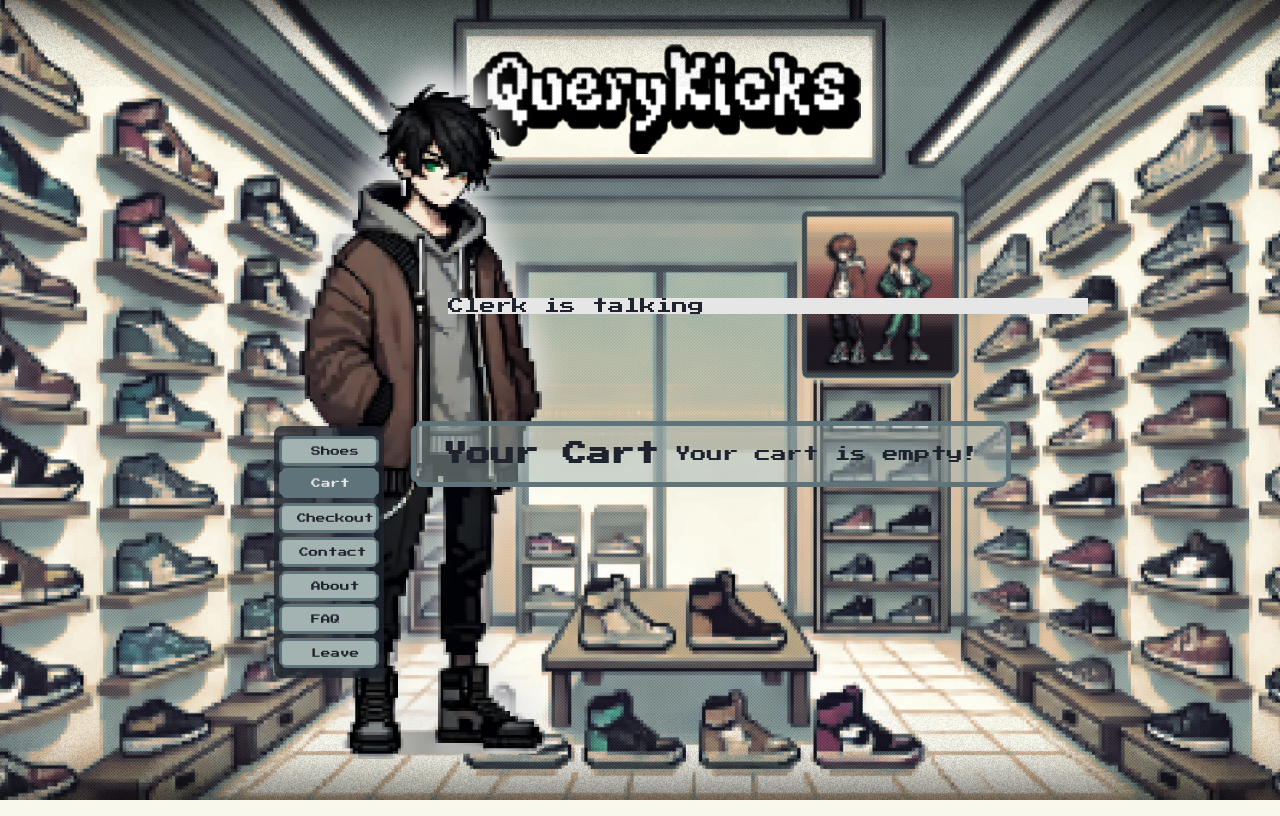
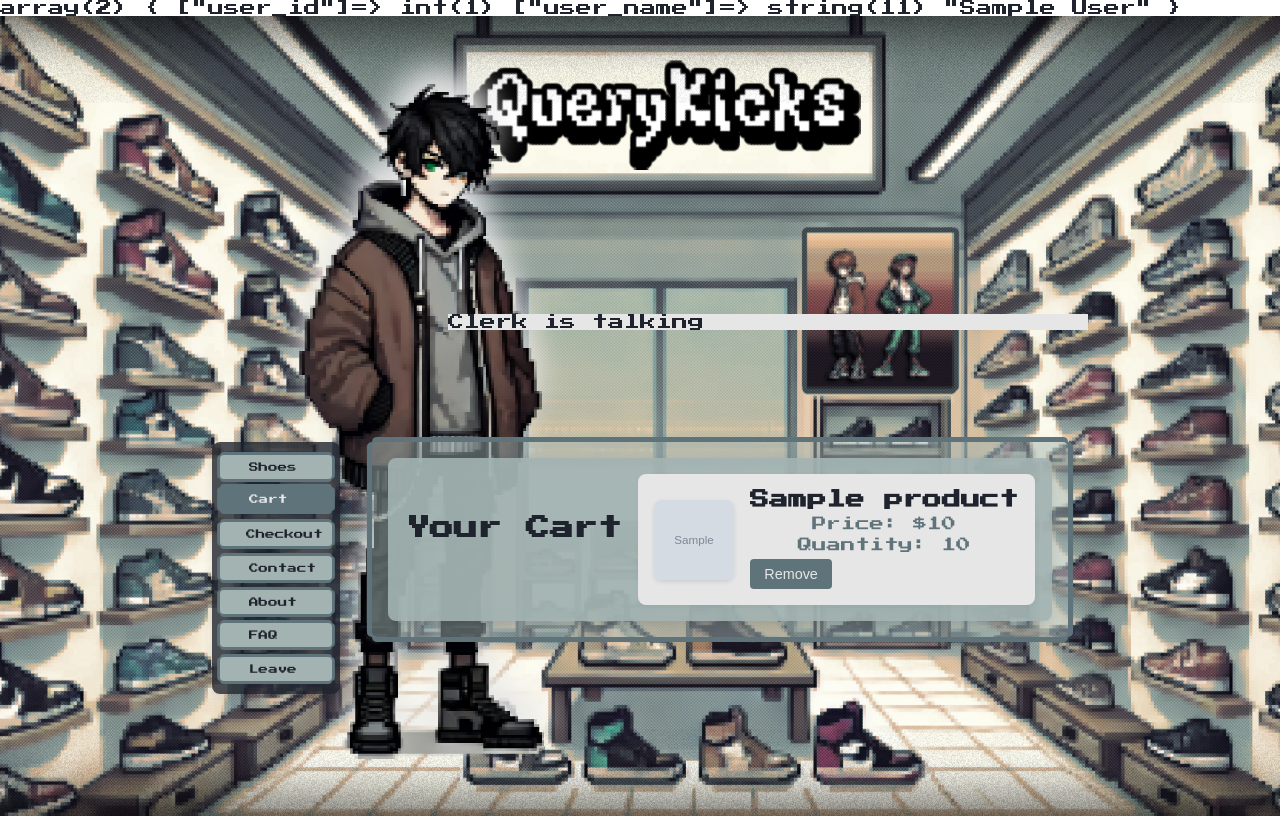
Before and after one commit to henrythedeveloper/QueryKicks, a PHP site: page / in a window 1280 px wide, after a click on "Cart". Run offline with PHP 8.4, Linux system fonts and the light colour scheme; the visitor is signed in with stand-in values (Sample User, id 1); tables that the repository leaves empty or names only in its code hold one stand-in row (values such as "Sample post"); grey boxes marked "Sample" are stand-in pictures.

Commit message:
add cart functionality with layout integration, enhance cart display styles, and update session handling

```diff
--- a/controllers/StoreController.php
+++ b/controllers/StoreController.php
@@ -1,13 +1,27 @@
 <?php
 require_once 'models/ProductModel.php';
+require_once 'models/CartModel.php';
 
 class StoreController {
+    private $productModel;
+    private $cartModel;
+
+    public function __construct() {
+        $this->productModel = new ProductModel();
+        $this->cartModel = new CartModel();
+    }
+
     public function index() {
-        // Fetch products from the ProductModel
-        $productModel = new ProductModel();
-        $products = $productModel->getProducts();
+        // Fetch products
+        $products = $this->productModel->getProducts();
 
-        // Load the main store view
+        // Get cart items if user is logged in
+        $cartItems = [];
+        if (isset($_SESSION['user_id'])) {
+            $cartItems = $this->cartModel->getCartItems($_SESSION['user_id']);
+        }
+
+        // Load the main store view with both products and cart data
         require 'views/store/main.php';
     }
 }
--- a/models/CartModel.php
+++ b/models/CartModel.php
@@ -7,13 +7,16 @@ class CartModel {
     }
 
     public function addItemToCart($userId, $productId) {
-        // Check if a cart exists for the user
-        $stmt = $this->db->prepare("SELECT id FROM carts WHERE user_id = :user_id");
+        try {
+            $this->db->beginTransaction();
+
+            // First, get or create cart
+            $stmt = $this->db->prepare("SELECT id FROM carts WHERE user_id = :user_id LIMIT 1");
             $stmt->execute(['user_id' => $userId]);
             $cart = $stmt->fetch(PDO::FETCH_ASSOC);
 
             if (!$cart) {
-            // Create a new cart for the user
+                // Create a new cart
                 $stmt = $this->db->prepare("INSERT INTO carts (user_id) VALUES (:user_id)");
                 $stmt->execute(['user_id' => $userId]);
                 $cartId = $this->db->lastInsertId();
@@ -21,19 +24,46 @@ class CartModel {
                 $cartId = $cart['id'];
             }
 
-        // Check if the product is already in the cart
-        $stmt = $this->db->prepare("SELECT id FROM cart_items WHERE cart_id = :cart_id AND product_id = :product_id");
-        $stmt->execute(['cart_id' => $cartId, 'product_id' => $productId]);
-        $item = $stmt->fetch(PDO::FETCH_ASSOC);
+            // Check if product already exists in cart
+            $stmt = $this->db->prepare("
+                SELECT id, quantity
+                FROM cart_items
+                WHERE cart_id = :cart_id
+                AND product_id = :product_id
+                LIMIT 1
+            ");
+            $stmt->execute([
+                'cart_id' => $cartId,
+                'product_id' => $productId
+            ]);
+            $existingItem = $stmt->fetch(PDO::FETCH_ASSOC);
 
-        if ($item) {
-            // Update the quantity if the product already exists
-            $stmt = $this->db->prepare("UPDATE cart_items SET quantity = quantity + 1 WHERE id = :id");
-            $stmt->execute(['id' => $item['id']]);
+            if ($existingItem) {
+                // Update existing item quantity
+                $stmt = $this->db->prepare("
+                    UPDATE cart_items
+                    SET quantity = quantity + 1
+                    WHERE id = :id
+                ");
+                $stmt->execute(['id' => $existingItem['id']]);
             } else {
-            // Add the product to the cart
-            $stmt = $this->db->prepare("INSERT INTO cart_items (cart_id, product_id, quantity) VALUES (:cart_id, :product_id, 1)");
-            $stmt->execute(['cart_id' => $cartId, 'product_id' => $productId]);
+                // Add new item
+                $stmt = $this->db->prepare("
+                    INSERT INTO cart_items (cart_id, product_id, quantity)
+                    VALUES (:cart_id, :product_id, 1)
+                ");
+                $stmt->execute([
+                    'cart_id' => $cartId,
+                    'product_id' => $productId
+                ]);
+            }
+
+            $this->db->commit();
+            return true;
+        } catch (Exception $e) {
+            $this->db->rollBack();
+            error_log("Error in addItemToCart: " . $e->getMessage());
+            throw $e;
         }
     }
 
@@ -44,28 +74,25 @@ class CartModel {
                 p.image_url,
                 p.name,
                 p.price,
-                ci.quantity
-            FROM
-                cart_items ci
-            INNER JOIN
-                carts c ON ci.cart_id = c.id
-            INNER JOIN
-                products p ON ci.product_id = p.id
-            WHERE
-                c.user_id = :user_id
+                ci.quantity,
+                p.id AS product_id
+            FROM cart_items ci
+            INNER JOIN carts c ON ci.cart_id = c.id
+            INNER JOIN products p ON ci.product_id = p.id
+            WHERE c.user_id = :user_id
         ");
-        $stmt->bindParam(':user_id', $userId, PDO::PARAM_INT);
-        $stmt->execute();
-
+        $stmt->execute(['user_id' => $userId]);
         return $stmt->fetchAll(PDO::FETCH_ASSOC);
     }
 
-
-
     public function removeItemFromCart($cartItemId) {
+        try {
             $stmt = $this->db->prepare("DELETE FROM cart_items WHERE id = :cart_item_id");
-        $stmt->bindParam(':cart_item_id', $cartItemId, PDO::PARAM_INT);
-        return $stmt->execute();
+            $stmt->execute(['cart_item_id' => $cartItemId]);
+            return true;
+        } catch (Exception $e) {
+            error_log("Error in removeItemFromCart: " . $e->getMessage());
+            return false;
         }
-
     }
+}
--- a/public/js/cart.js
+++ b/public/js/cart.js
@@ -1,101 +1,95 @@
 document.addEventListener('DOMContentLoaded', () => {
+    // Add to Cart functionality
     const addButtons = document.querySelectorAll('.add-to-cart-button');
 
     addButtons.forEach(button => {
-        button.addEventListener('click', function () {
-            const productId = this.dataset.productId;
+        button.addEventListener('click', () => {
+            const productId = button.dataset.productId;
 
-            // Send the request via Fetch API
-            fetch('/querykicks/index.php?controller=CartController&action=addToCart', {
+            sendRequest('index.php?controller=CartController&action=addToCart', { product_id: productId })
+                .then(data => {
+                    if (data.success) {
+                        alert('Product added to cart!');
+                        refreshCart();
+                    } else {
+                        alert(`Failed to add product: ${data.message || 'Unknown error'}`);
+                    }
+                })
+                .catch(err => {
+                    console.error('Add to cart error:', err);
+                    alert('Error adding product to cart');
+                });
+        });
+    });
+
+    function refreshCart() {
+        sendRequest('index.php?controller=CartController&action=viewCart', {})
+            .then(data => {
+                if (data.success) {
+                    const cartTab = document.getElementById('cart');
+                    if (cartTab) {
+                        cartTab.innerHTML = data.cartHtml;
+                        attachRemoveButtonListeners();
+                    }
+                } else {
+                    console.error('Failed to refresh cart:', data.message);
+                }
+            })
+            .catch(err => {
+                console.error('Refresh cart error:', err);
+            });
+    }
+
+    function attachRemoveButtonListeners() {
+        const removeButtons = document.querySelectorAll('.remove-from-cart');
+        removeButtons.forEach(button => {
+            button.addEventListener('click', () => {
+                const cartItemId = button.dataset.id;
+
+                sendRequest('index.php?controller=CartController&action=removeFromCart', { cart_item_id: cartItemId })
+                    .then(data => {
+                        if (data.success) {
+                            refreshCart();
+                        } else {
+                            alert(data.message || 'Failed to remove item from cart');
+                        }
+                    })
+                    .catch(err => {
+                        console.error('Remove from cart error:', err);
+                        alert('Error removing item from cart');
+                    });
+            });
+        });
+    }
+
+    // Attach remove button listeners on page load
+    attachRemoveButtonListeners();
+
+    async function sendRequest(url, data) {
+        try {
+            const params = new URLSearchParams(data).toString();
+            const response = await fetch(url, {
                 method: 'POST',
                 headers: {
                     'Content-Type': 'application/x-www-form-urlencoded',
                 },
-                body: `product_id=${productId}`
-            })
-                .then(response => {
-                    // Check if the response is OK and JSON
-                    if (!response.ok) {
-                        throw new Error(`HTTP error! Status: ${response.status}`);
-                    }
-                    return response.text(); // Use text to avoid parsing errors
-                })
-                .then(text => {
-                    let data;
-                    try {
-                        data = JSON.parse(text);
-                    } catch (error) {
-                        console.error('Invalid JSON:', text);
-                        alert('An unexpected error occurred. Please try again.');
-                        return;
-                    }
+                body: params,
+            });
 
-                    // Handle response data
-                    if (data.success) {
-                        alert('Product added to cart!');
-                        updateCartTab(data.cartHtml); // Update the cart tab content
-                    } else if (data.error) {
-                        alert(`Error: ${data.error}`);
-                    } else {
-                        alert('Failed to add product to cart.');
-                    }
-                })
-                .catch(error => {
-                    console.error('Error:', error);
-                    alert('An unexpected error occurred. Please try again.');
-                });
-        });
-    });
+            if (!response.ok) {
+                throw new Error(`HTTP error! Status: ${response.status}`);
+            }
 
-    const removeButtons = document.querySelectorAll('.remove-from-cart');
-
-    removeButtons.forEach(button => {
-        button.addEventListener('click', function () {
-            const cartItemId = this.dataset.id;
-
-            fetch('/querykicks/index.php?controller=CartController&action=removeFromCart', {
-                method: 'POST',
-                headers: {
-                    'Content-Type': 'application/x-www-form-urlencoded',
-                },
-                body: `cart_item_id=${cartItemId}`
-            })
-                .then(response => {
-                    if (!response.ok) {
-                        throw new Error(`HTTP error! Status: ${response.status}`);
-                    }
-                    return response.text(); // Use text to avoid parsing errors
-                })
-                .then(text => {
-                    let data;
-                    try {
-                        data = JSON.parse(text);
-                    } catch (error) {
-                        console.error('Invalid JSON:', text);
-                        alert('An unexpected error occurred. Please try again.');
-                        return;
-                    }
-
-                    if (data.success) {
-                        alert('Item removed from cart!');
-                        updateCartTab(data.cartHtml); // Dynamically update cart content
-                    } else if (data.error) {
-                        alert(`Error: ${data.error}`);
-                    } else {
-                        alert('Failed to remove item from cart.');
-                    }
-                })
-                .catch(error => {
-                    console.error('Error:', error);
-                    alert('An unexpected error occurred. Please try again.');
-                });
-        });
-    });
-
-    function updateCartTab(cartHtml) {
-        const cartTab = document.getElementById('cart');
-        if (cartTab) {
-            cartTab.innerHTML = cartHtml; // Replace cart tab content with the updated cart
+            const text = await response.text();
+            try {
+                return JSON.parse(text);
+            } catch (error) {
+                console.error('Invalid JSON response:', text);
+                throw new Error('Invalid JSON response');
+            }
+        } catch (error) {
+            console.error('Request error:', error);
+            throw error;
         }
     }
 });
--- /dev/null
+++ b/public/scss/layout/_cart.scss
@@ -0,0 +1,74 @@
+.cart-wrapper {
+    padding: 1em;
+    background-color: rgba($color-light, 0.9);
+    border-radius: 8px;
+    box-shadow: 0 4px 8px rgba($color-darker, 0.1);
+    font-family: $font-family;
+
+    h2 {
+        margin-bottom: 1em;
+        font-size: 1.5em;
+        color: $color-darker;
+    }
+
+    .cart-items {
+        display: flex;
+        flex-direction: column;
+        gap: 1em;
+    }
+
+    .cart-item {
+        display: flex;
+        align-items: center;
+        padding: 1em;
+        background-color: $color-lighter;
+        border-radius: 8px;
+        box-shadow: 0 2px 4px rgba($color-medium, 0.1);
+
+        img {
+            width: 80px;
+            height: 80px;
+            object-fit: cover;
+            margin-right: 1em;
+            border-radius: 8px;
+            box-shadow: 0 2px 4px rgba($color-medium, 0.2);
+        }
+
+        .cart-item-details {
+            flex: 1;
+
+            h3 {
+                margin: 0;
+                font-size: 1.2em;
+                color: $color-darker;
+            }
+
+            p {
+                margin: 0.5em 0;
+                font-size: 0.9em;
+                color: $color-medium;
+            }
+        }
+
+        .remove-from-cart {
+            padding: 0.5em 1em;
+            font-size: 0.9em;
+            background-color: $color-medium;
+            color: $color-lighter;
+            border: none;
+            border-radius: 4px;
+            cursor: pointer;
+            transition: background-color 0.3s ease;
+
+            &:hover {
+                background-color: $color-darker;
+            }
+        }
+    }
+
+    p {
+        font-size: 1em;
+        color: $color-medium;
+        text-align: center;
+    }
+}
--- a/public/scss/styles.css
+++ b/public/scss/styles.css
@@ -71,6 +71,72 @@ body {
   margin: 0; /* Reset default margin */
   height: 100%; /* Ensure body takes up full height */
   overflow: hidden; /* Allow normal scrolling behavior */
+}
+
+.cart-wrapper {
+  padding: 1em;
+  background-color: rgba(162, 179, 178, 0.9);
+  border-radius: 8px;
+  box-shadow: 0 4px 8px rgba(31, 35, 46, 0.1);
+  font-family: "Press Start 2P", sans-serif;
+}
+.cart-wrapper h2 {
+  margin-bottom: 1em;
+  font-size: 1.5em;
+  color: #1f232e;
+}
+.cart-wrapper .cart-items {
+  display: flex;
+  flex-direction: column;
+  gap: 1em;
+}
+.cart-wrapper .cart-item {
+  display: flex;
+  align-items: center;
+  padding: 1em;
+  background-color: #e6e6e6;
+  border-radius: 8px;
+  box-shadow: 0 2px 4px rgba(95, 115, 123, 0.1);
+}
+.cart-wrapper .cart-item img {
+  width: 80px;
+  height: 80px;
+  -o-object-fit: cover;
+     object-fit: cover;
+  margin-right: 1em;
+  border-radius: 8px;
+  box-shadow: 0 2px 4px rgba(95, 115, 123, 0.2);
+}
+.cart-wrapper .cart-item .cart-item-details {
+  flex: 1;
+}
+.cart-wrapper .cart-item .cart-item-details h3 {
+  margin: 0;
+  font-size: 1.2em;
+  color: #1f232e;
+}
+.cart-wrapper .cart-item .cart-item-details p {
+  margin: 0.5em 0;
+  font-size: 0.9em;
+  color: #5f737b;
+}
+.cart-wrapper .cart-item .remove-from-cart {
+  padding: 0.5em 1em;
+  font-size: 0.9em;
+  background-color: #5f737b;
+  color: #e6e6e6;
+  border: none;
+  border-radius: 4px;
+  cursor: pointer;
+  transition: background-color 0.3s ease;
+}
+.cart-wrapper .cart-item .remove-from-cart:hover {
+  background-color: #1f232e;
+}
+.cart-wrapper p {
+  font-size: 1em;
+  color: #5f737b;
+  text-align: center;
 }
 
 @keyframes rotateY-anim {
--- a/public/scss/styles.scss
+++ b/public/scss/styles.scss
@@ -9,6 +9,7 @@
 @import 'layout/grid';
 @import 'layout/mediaqueries';
 @import 'layout/layout';
+@import 'layout/cart';
 
 // Utility styles
 @import 'utilities/mixins';
--- a/views/layouts/footer.php
+++ b/views/layouts/footer.php
@@ -1,6 +1,6 @@
 <footer>
     <p>&copy; 2024 Query Kicks</p>
 </footer>
-<script src="./public/js/main.js" type="module"></script>
+<script src="/QueryKicks/public/js/main.js" type="module"></script>
 </body>
 </html>
--- a/views/layouts/header.php
+++ b/views/layouts/header.php
@@ -1,9 +1,5 @@
 <?php
-session_start();
-if (!isset($_SESSION['user_id'])) {
-    header("Location: /querykicks/views/auth/auth.php");
-    exit();
-}
+var_dump($_SESSION); // Check session contents
 ?>
 <!DOCTYPE html>
 <html lang="en">
```
Also changed, not shown: controllers/CartController.php (+42 -100 lines), sql-recreatedb.md (renamed from .src/sql-recreatedb.md), views/store/cart.php (line endings or trailing spaces), 2 other files. Lines whose indentation alone changed are shown as unchanged.
